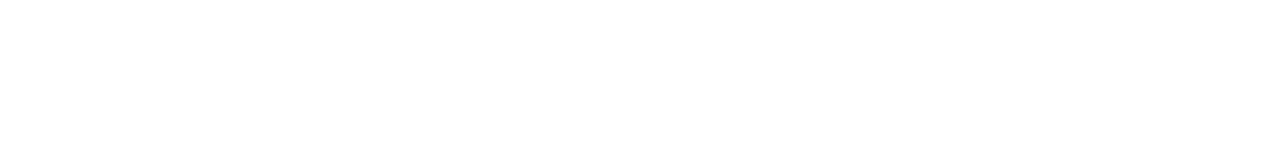
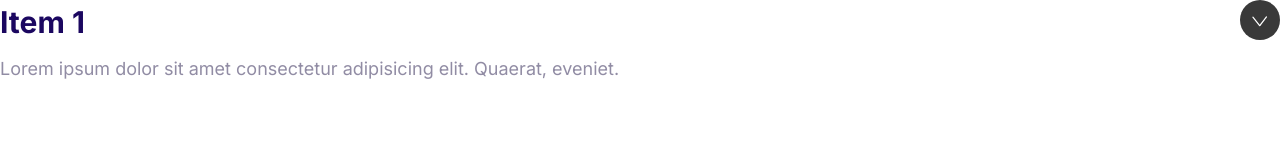
Before and after one commit to AvineshMoorthyS/Moshify, a plain HTML site: page index.html in a window 1280 px wide. Drawn offline with Linux system fonts and the light colour scheme.

Commit message:
Style for collapsible

```diff
--- a/CSS/styles.css
+++ b/CSS/styles.css
@@ -422,7 +422,7 @@ a {
   text-align: center;
 }
 @media screen and (min-width: 768px) {
-  .callout .grid--1x2{
+  .callout .grid--1x2 {
     grid-template-columns: 1fr auto;
   }
   .callout__content {
@@ -433,3 +433,29 @@ a {
     margin: 0 2rem;
   }
 }
+/* Collapsibles */
+.collapsible__header{
+  display: flex;
+  justify-content: space-between;
+}
+.collapsible__heading{
+  margin-top: 0;
+  font-size: 3rem;
+}
+.collapsible__chevron{
+  transform: rotate(-90deg);
+  transition: transform .3s;
+}
+.collapsible__content{
+  max-height: 0;
+  overflow: hidden;
+  opacity: 0;
+  transition: all .3s;
+}
+.collapsible--expanded .collapsible__chevron{
+  transform: rotate(0);
+}
+.collapsible--expanded .collapsible__content{
+  max-height: 100vh;
+  opacity: 1;
+}
--- a/index.html
+++ b/index.html
@@ -12,8 +12,23 @@
       href="https://fonts.googleapis.com/css2?family=Inter:wght@400;600;700&display=swap"
       rel="stylesheet"
     />
+    <script
+      src="https://kit.fontawesome.com/38fa2aa700.js"
+      crossorigin="anonymous"
+    ></script>
     <title>Document</title>
   </head>
   <body>
+    <div class="collapsible collapsible--expanded">
+      <header class="collapsible__header">
+        <h2 class="collapsible__heading">Item 1</h2>
+          <img class="icon icon--white collapsible__chevron" src="images/chevron.svg" alt="Down Arrow" />
+      </header>
+      <div class="collapsible__content">
+        Lorem ipsum dolor sit amet consectetur adipisicing elit. Quaerat,
+        eveniet.
+      </div>
+    </div>
+    <script src="js/main.js"></script>
   </body>
 </html>
--- /dev/null
+++ b/js/main.js
@@ -0,0 +1,6 @@
+const collapsibles = document.querySelectorAll(".collapsible");
+collapsibles.forEach((item) =>
+  item.addEventListener("click", function () {
+    this.classList.toggle("collapsible--expanded");
+  })
+);
```
Also changed, not shown: images/arrow-down-sign-to-navigate.png (added), images/chevron.svg (added).
